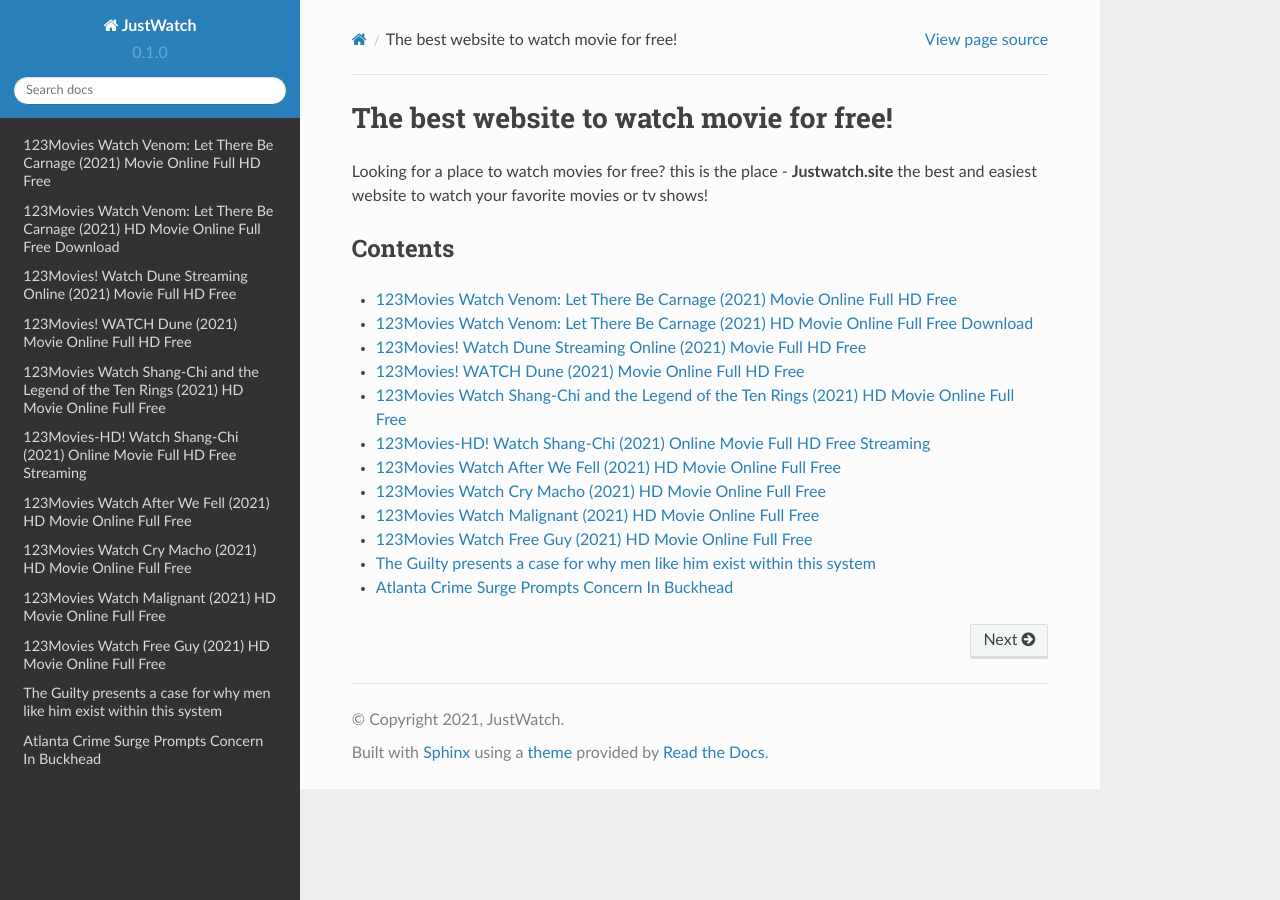
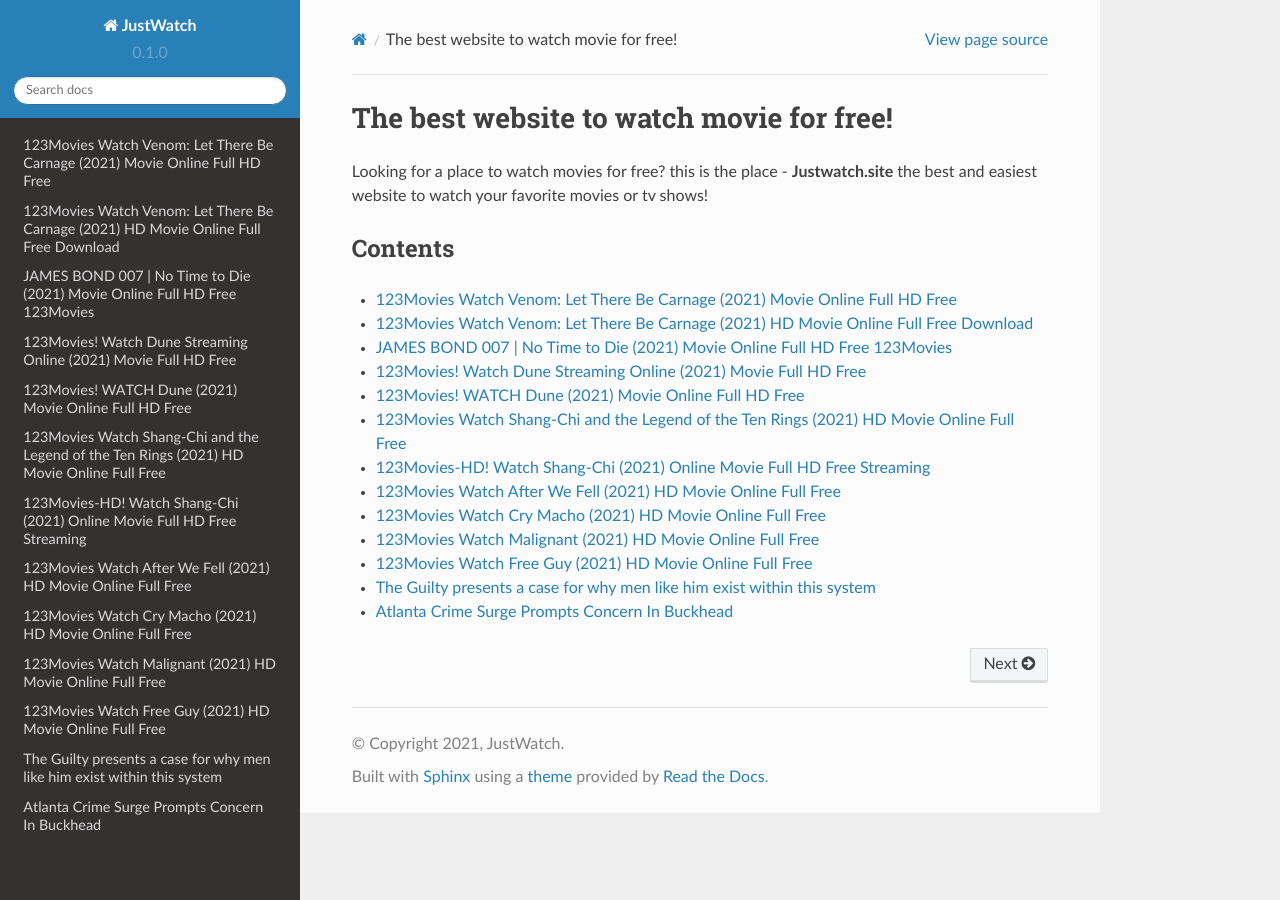
Before and after one commit to onegite/justwatch, a Sphinx documentation site: the page built from docs/source/index.rst, in a window 1280 px wide. Built offline with Sphinx 7.4.7 and the Read the Docs theme 2.0.0, drawn with Linux system fonts in a browser that asks for light colours.

Commit message:
Update index.rst

```diff
--- a/docs/source/index.rst
+++ b/docs/source/index.rst
@@ -10,6 +10,7 @@
 
    123movies-watch-venom-let-there-be-carnage-2021-movie-online-full-hd-free
    123movies-watch-venom-let-there-be-carnage-2021-hd-movie-online-full-free-download
+   watch-no-time-to-die-full-movie-free
    watch-dune-streaming-online-movie-full-hd-free
    watch-dune-2021-full-movie-online-free
    watch-shang-chi-2021-full-movie-online-free
```
